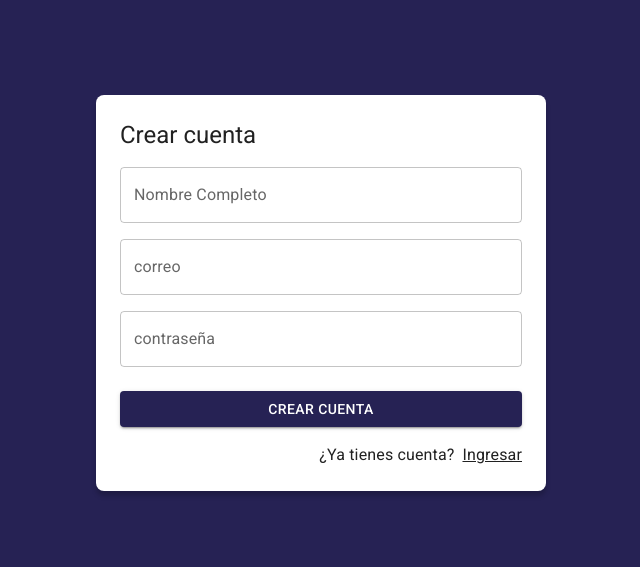
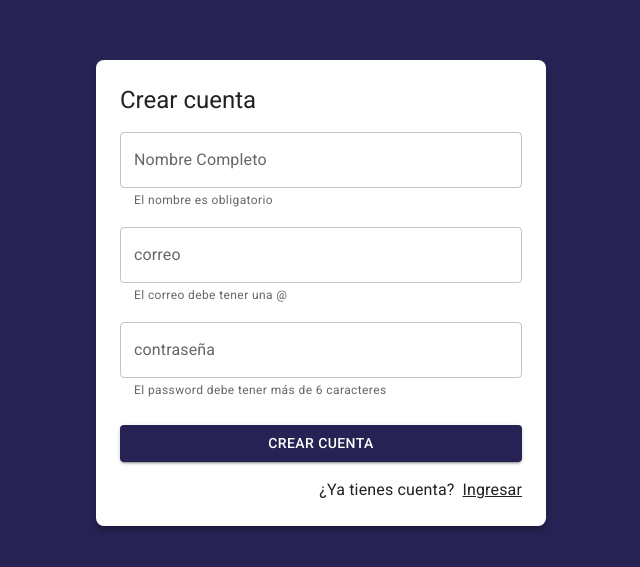
Before and after one commit to brayannbegu11/journal-app, a React (Vite) app: page /auth/register in a window 1280 px wide. Shown: the part 107-674 px from the top of the page, without its empty margins (319-959 px from the left). Built offline with nearby package versions, Linux system fonts and the light colour scheme.

Commit message:
Validacioon formulario de registro

```diff
--- a/src/auth/pages/RegisterPage.jsx
+++ b/src/auth/pages/RegisterPage.jsx
@@ -1,12 +1,44 @@
-import { Google } from '@mui/icons-material'
 import { Button, Grid, Link, TextField, Typography } from '@mui/material'
+import { useState } from 'react'
 import { Link as RouterLink } from 'react-router-dom'
+import { useForm } from '../../hooks/useForm'
 import AuthLayout from '../layout/AuthLayout'
 
+const formData = {
+  displayName: '',
+  email: '',
+  password: '',
+}
+
+const formValidations = {
+  email: [(value) => value.includes('@'), 'El correo debe tener una @'],
+  password: [(value) => value.length >= 6, 'El password debe tener más de 6 caracteres'],
+  displayName: [(value) => value.length >= 5, 'El nombre es obligatorio'],
+}
+
 function RegisterPage() {
+
+  const [formSubmitted, setFormSubmitted] = useState(false)
+  const {
+    formState,
+    displayName,
+    email,
+    password,
+    onInputChange,
+    isFormValid,
+    displayNameValid,
+    emailValid,
+    passwordValid,
+  } = useForm(formData, formValidations)
+
+  const onSubmit = (event) => {
+    event.preventDefault()
+    setFormSubmitted(true)
+    console.log(formState)
+  }
   return (
     <AuthLayout title="Crear cuenta">
-      <form action="">
+      <form onSubmit={onSubmit}>
         <Grid container>
           <Grid item xs={12} sx={{ mt: 2 }}>
             <TextField
@@ -14,6 +46,11 @@ function RegisterPage() {
               type="text"
               placeholder="Tu nombre"
               fullWidth
+              name="displayName"
+              value={displayName}
+              onChange={onInputChange}
+              error = {!!displayNameValid && formSubmitted}
+              helperText = {displayNameValid}
             />
           </Grid>
           <Grid item xs={12} sx={{ mt: 2 }}>
@@ -22,6 +59,11 @@ function RegisterPage() {
               type="email"
               placeholder="correo@google.com"
               fullWidth
+              name="email"
+              value={email}
+              onChange={onInputChange}
+              error = {!!emailValid && formSubmitted}
+              helperText = {emailValid}
             />
           </Grid>
           <Grid item xs={12} sx={{ mt: 2 }}>
@@ -30,10 +72,15 @@ function RegisterPage() {
               type="password"
               placeholder="contraseña"
               fullWidth
+              name="password"
+              value={password}
+              onChange={onInputChange}
+              error = {!!passwordValid && formSubmitted}
+              helperText = {passwordValid}
             />
             <Grid container spacing={2} sx={{ mb: 2, mt: 1 }}>
               <Grid item xs={12}>
-                <Button variant="contained" fullWidth>
+                <Button type="submit" variant="contained" fullWidth>
                   Crear cuenta
                 </Button>
               </Grid>
--- a/src/hooks/useForm.js
+++ b/src/hooks/useForm.js
@@ -1,19 +1,37 @@
-import { useState } from 'react';
+import { useEffect, useState } from 'react'
 
-export const useForm = ( initialForm = {} ) => {
+export const useForm = (initialForm = {}, formValidations = {}) => {
+  const [formState, setFormState] = useState(initialForm)
+  const [formValidation, setFormValidation] = useState({})
 
-    const [ formState, setFormState ] = useState( initialForm );
+  useEffect(() => {
+    createValidators()
+  }, [formState])
 
   const onInputChange = ({ target }) => {
-        const { name, value } = target;
+    const { name, value } = target
     setFormState({
       ...formState,
-            [ name ]: value
-        });
+      [name]: value,
+    })
   }
 
   const onResetForm = () => {
-        setFormState( initialForm );
+    setFormState(initialForm)
+  }
+
+  const createValidators = () => {
+    const formCheckedValues = {}
+
+    for (const formField of Object.keys(formValidations)) {
+      const [fn, errorMessage] = formValidations[formField]
+
+      formCheckedValues[`${ formField }Valid`] = fn(formState[formField])
+        ? null
+        : errorMessage
+    }
+
+    setFormValidation(formCheckedValues)
   }
 
   return {
@@ -21,5 +39,6 @@ export const useForm = ( initialForm = {} ) => {
     formState,
     onInputChange,
     onResetForm,
+    ...formValidation,
   }
 }
```
Lines whose indentation alone changed are shown as unchanged.
